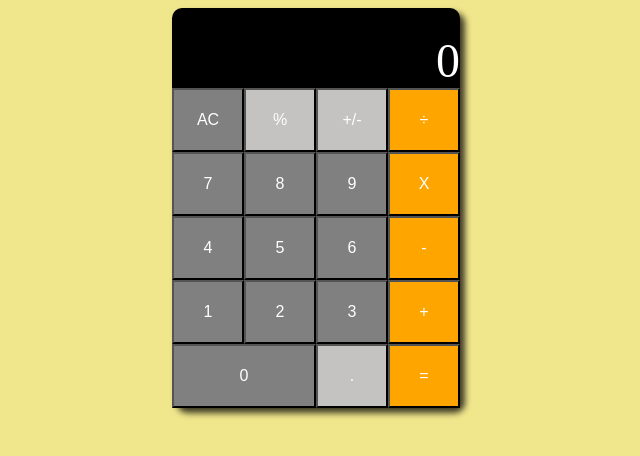
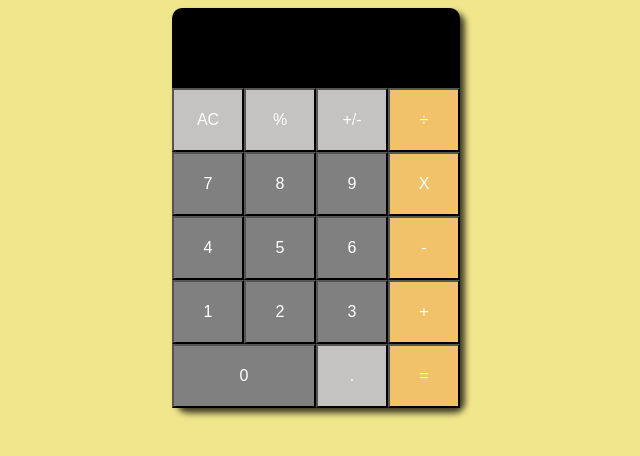
Before and after one commit to Rajat2809/Calculator, a React (Create React App) app: page / in a window 1280 px wide. Shown: the top 456 px of the page, without its empty margins (324-964 px from the left). Built offline with nearby package versions, Linux system fonts and the light colour scheme.

Commit message:
Implemented Simple Calculation

```diff
--- a/src/App.js
+++ b/src/App.js
@@ -1,54 +1,95 @@
 import './App.css';
 import { useEffect, useState } from 'react';
+import operations from './config'
+
 
 function App() {
 
   const [input, setInput] = useState("");
   const [currentState, setCurrentState] = useState("");
-
+  const [lastState, setLaststate] = useState("");
+  const [operator, setOperator] = useState("");
+  const [disableOperator, setDisableOperator] = useState(true);
+  const [disableEqual, setDisableEqual] = useState(true);
 
 
   function numPress(num) {
+    if (currentState === "" && num === '0') return;
     currentState ? setCurrentState(cur => cur + num) : setCurrentState(num);
+    setDisableOperator(false);
+    if (lastState) setDisableEqual(false);
   }
 
   useEffect(() => {
     setInput(currentState);
   }, [currentState])
 
+  function operatorPress(opr) {
+    setOperator(opr);
+    if (lastState !== "")
+      calculate();
+    else
+      setLaststate(currentState);
+    setCurrentState("");
+    setDisableOperator(true);
+
+  }
+
+  function calculate(opr) {
+    let result;
+    switch (operator) {
+      case operations.divide:
+        result = String(parseInt(lastState) / parseInt(currentState));
+        break;
+      case operations.multiply:
+        result = String(parseInt(lastState) * parseInt(currentState));
+        break;
+      case operations.subtract:
+        result = String(parseInt(lastState) - parseInt(currentState));
+        break;
+      case operations.add:
+        result = String(parseInt(lastState) + parseInt(currentState));
+        break;
+      default: return;
+    }
+    setLaststate(result)
+    setCurrentState("");
+    setDisableEqual(true)
+    if (opr === operations.equal) setDisableOperator(true)
+  }
 
   return (
     <div className="App">
       <div className="container">
-        <div className="input">{input || 0}</div>
+        <div className="input">{input !== "" || input === "0" ? input : lastState}</div>
         <div className="row">
-          <button className="btn btn-grey">AC</button>
+          <button className="btn btn-grey" disabled={disableOperator}>AC</button>
           <button className="btn btn-grey" disabled={true}>%</button>
           <button className="btn btn-grey" disabled={true}>+/-</button>
-          <button className="btn btn-orange">÷</button>
+          <button className="btn btn-orange" onClick={() => operatorPress(operations.divide)} disabled={disableOperator}>÷</button>
         </div>
         <div className="row">
           <button className="btn btn-grey" onClick={() => numPress("7")}>7</button>
           <button className="btn btn-grey" onClick={() => numPress("8")}>8</button>
           <button className="btn btn-grey" onClick={() => numPress("9")}> 9</button>
-          <button className="btn btn-orange">X</button>
+          <button className="btn btn-orange" onClick={() => operatorPress(operations.multiply)} disabled={disableOperator}>X</button>
         </div>
         <div className="row">
           <button className="btn btn-grey" onClick={() => numPress("4")}>4</button>
           <button className="btn btn-grey" onClick={() => numPress("5")}>5</button>
           <button className="btn btn-grey" onClick={() => numPress("6")}>6</button>
-          <button className="btn btn-orange" >-</button>
+          <button className="btn btn-orange" onClick={() => operatorPress(operations.subtract)} disabled={disableOperator} >-</button>
         </div>
         <div className="row">
           <button className="btn btn-grey" onClick={() => numPress("1")}>1</button>
           <button className="btn btn-grey" onClick={() => numPress("2")}>2</button>
           <button className="btn btn-grey" onClick={() => numPress("3")}>3</button>
-          <button className="btn btn-orange">+</button>
+          <button className="btn btn-orange" onClick={() => operatorPress(operations.add)} disabled={disableOperator}>+</button>
         </div>
         <div className="row">
           <button className="btn btn-grey btn-0" onClick={() => numPress("0")}>0</button>
           <button className="btn btn-grey" disabled={true}>.</button>
-          <button className="btn btn-orange">=</button>
+          <button className="btn btn-orange" onClick={() => calculate(operations.equal)} disabled={disableEqual}>=</button>
         </div>
       </div>
     </div>
--- /dev/null
+++ b/src/config.js
@@ -0,0 +1,10 @@
+const operations = {
+    divide: '÷',
+    multiply: 'X',
+    add: '+',
+    subtract: '-',
+    equal: '='
+
+}
+
+export default operations;
```
